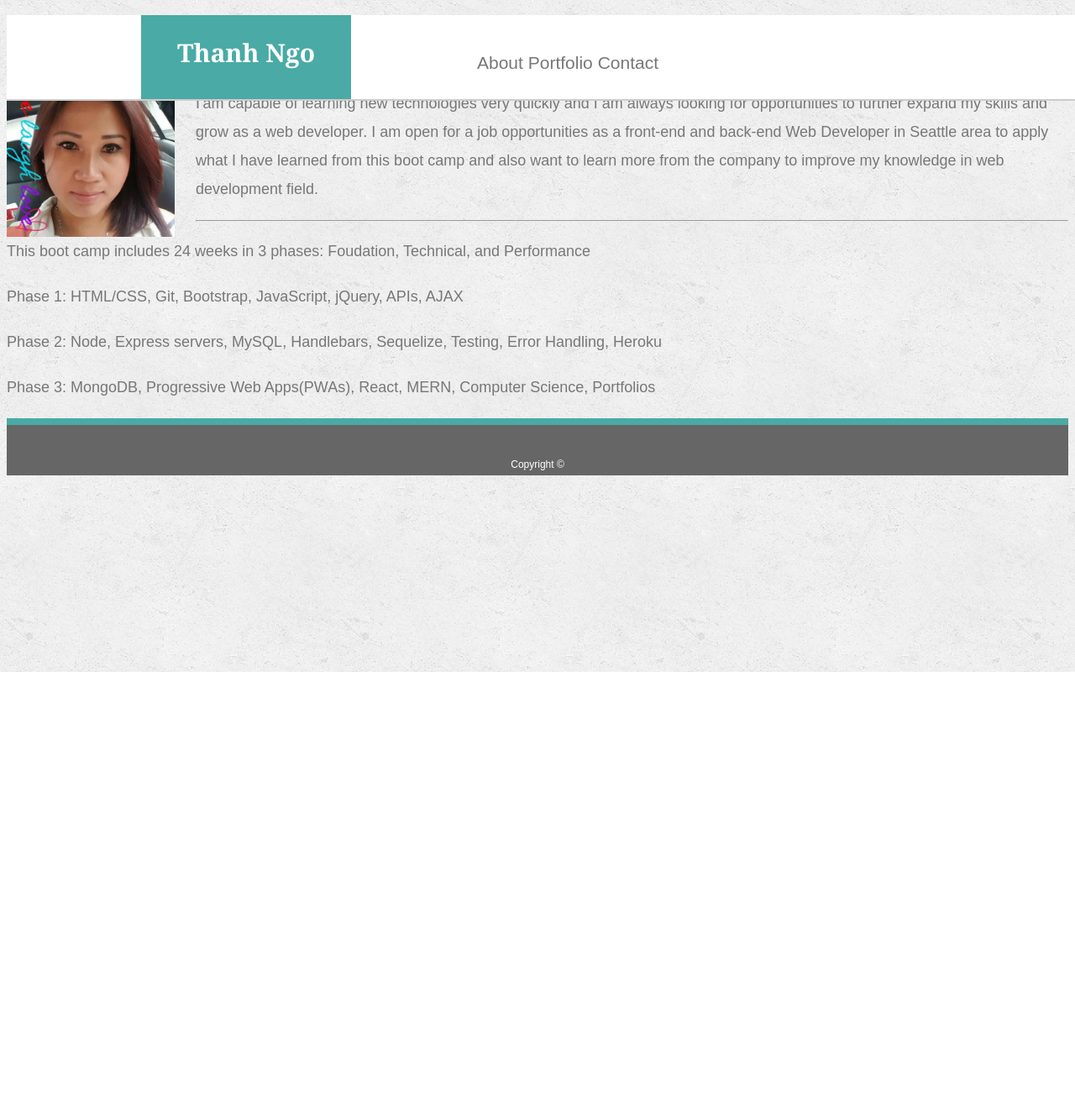
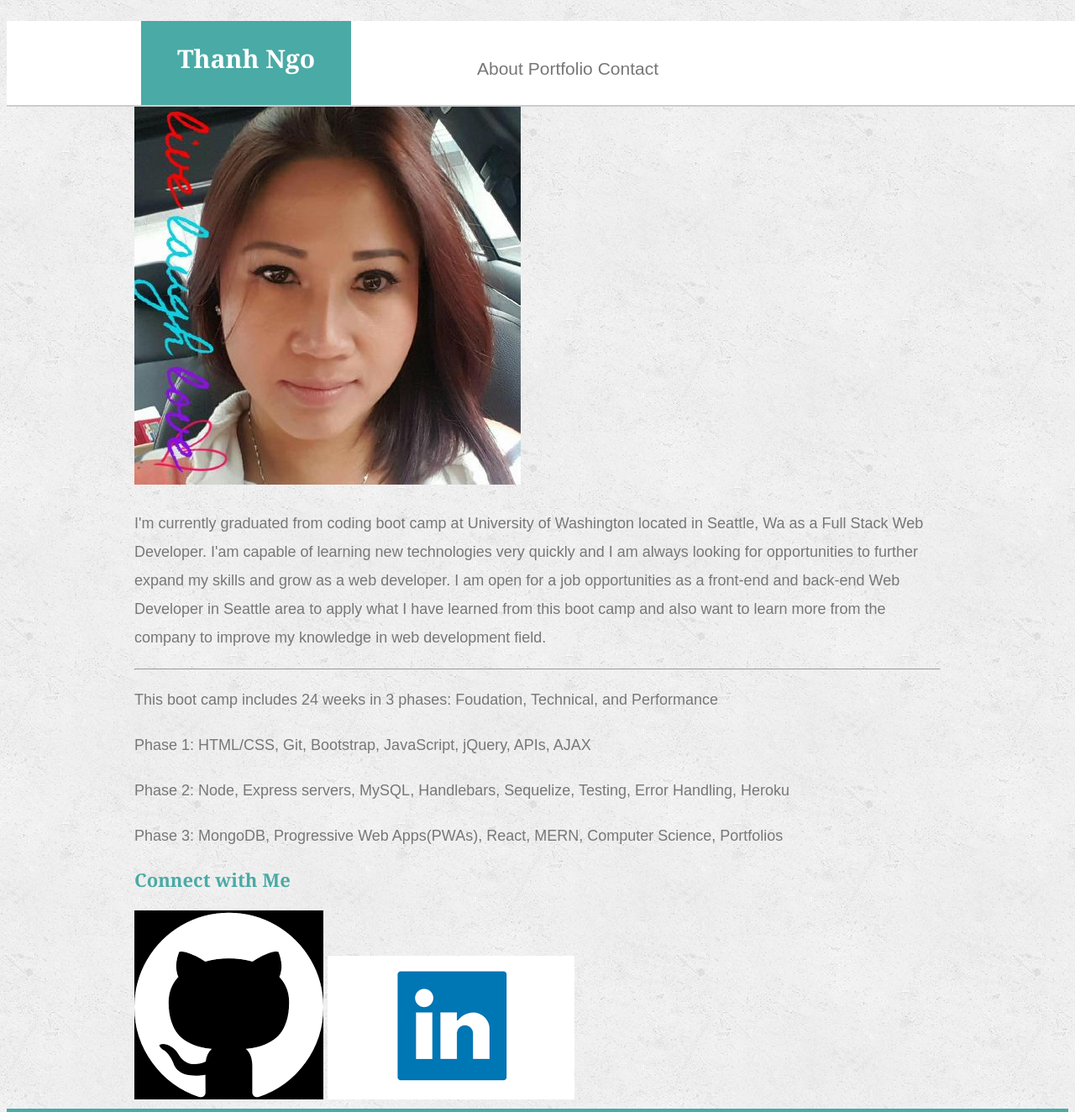
Before and after one commit to ThanhNgo888/Week1HW_UW_HTML_CSS_Git-Portfolio, a plain HTML site: page index.html in a window 1280 px wide. Shown: the top 1324 px of the page at 84% size. Before the commit the page ends 800 px from the top, so only its background shows below. Drawn offline with Linux system fonts and the light colour scheme.

Commit message:
sidebar added for connect section

```diff
--- a/index.html
+++ b/index.html
@@ -3,7 +3,7 @@
 <!-- ================================================== -->
 <head>
     <meta charset="UTF-8">
-    <title>My Portfolio</title>
+    <title>About | Thanh Ngo</title>
     <link rel="stylesheet" type="text/css" href="assets/CSS/style.css">
 </head>
 <!-- ================================================== -->
@@ -19,24 +19,32 @@
         </div>
     </header>
     <!-- ================================================== -->
-    <div class="mainSection">
-        <div class="mainContent">
-            <div id="aboutMe">
-                <h2>About Me</h2>
-            </div>
-            <div class="content">
-                <img id="image" src="assets/images/myPic.jpg">
-                <p>
-                    I'm currently graduated from coding boot camp at University of Washington located in Seattle, Wa as a Full Stack Web Developer. I'am capable of learning new technologies very quickly and I am always looking for opportunities to further expand my skills and grow as a web developer.
+    <div id="main-container" class="container">
+        <section class="main-section">
+            <h1>About Me</h1>
+
+            <img src="assets/images/myPic.jpg" class="auth-image" alt="Thanh Ngo">
+
+            <p>I'm currently graduated from coding boot camp at University of Washington located in Seattle, Wa as a Full Stack Web Developer. I'am capable of learning new technologies very quickly and I am always looking for opportunities to further expand my skills and grow as a web developer.
                 I am open for a job opportunities as a front-end and back-end Web Developer in Seattle area to apply
                 what I have learned from this boot camp and also want to learn more from the company to improve my
                 knowledge in web development field.
+            </p>
             <hr>
                 <p>This boot camp includes 24 weeks in 3 phases: Foudation, Technical, and Performance</p>
                 <p>Phase 1: HTML/CSS, Git, Bootstrap, JavaScript, jQuery, APIs, AJAX</p>
                 <p>Phase 2: Node, Express servers, MySQL, Handlebars, Sequelize, Testing, Error Handling, Heroku</p>
                 <p>Phase 3: MongoDB, Progressive Web Apps(PWAs), React, MERN, Computer Science, Portfolios</p>
-                </p>
+        </section>
+        <!-- ================================================== -->
+        <section class="sidebar">
+            <div id="connect">
+                <h2>Connect with Me</h2>
+
+                <img src="assets/images/github.png" class="social" alt="Github">
+                <img src="assets/images/linkedin.png" class="social" alt="LinkedIn">
+            </div>
+        </section>
     </div>
     <footer>
         <div class="container">
```
Also changed, not shown: assets/images/github.png (added), assets/images/linkedin.png (added). Lines whose indentation alone changed are shown as unchanged.
